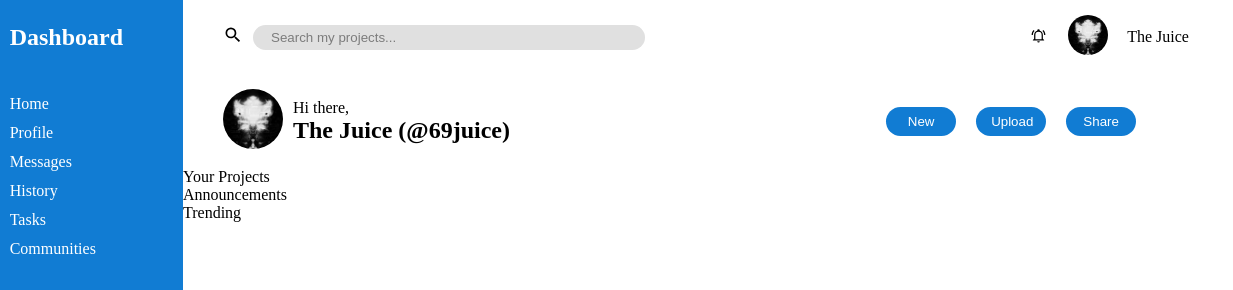
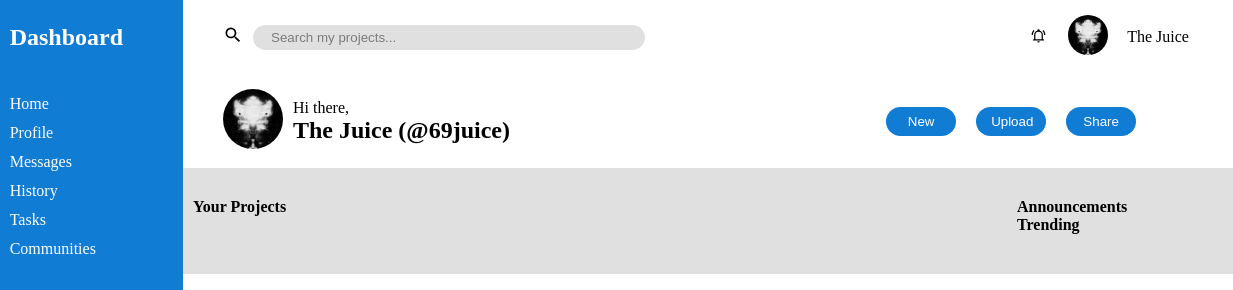
Before and after one commit to LemonPlague/admindashboard, a plain HTML site: page index.html in a window 1280 px wide. Shown: the top 290 px of the page, 47-1280 px from the left. Drawn offline with Linux system fonts and the light colour scheme.

Commit message:
begin formatting main content

```diff
--- a/styles.css
+++ b/styles.css
@@ -47,6 +47,9 @@ body {
 
 
 /* main */
+.main {
+    grid-column: 2/8;
+}
 /* header */
 
 .header {
@@ -55,6 +58,7 @@ body {
     grid-template-columns: 5fr 3fr;
     align-content: center;
     align-items: center;
+    z-index: 4;
 }
 
 .search {
@@ -103,6 +107,8 @@ body {
     grid-template-columns: 5fr 3fr;
     align-content: center;
     align-items: center;
+    box-shadow: 3px 3px 3px rgb(94, 93, 93);
+    z-index: 10;
 }
 
 .page-topper .left {
@@ -128,6 +134,14 @@ body {
 
 /* main content */
 
-.main {
-    grid-column: 2/8;
+.focus-area {
+    padding: 30px 10px 40px 10px;
+    display: grid;
+    grid-template-columns: 4fr 1fr;
+    background-color: var(--offWhiteColor);
+    z-index: 1;
 }
+
+.projects, .announcements-trending p {
+    font-weight: bold;
+}
```
